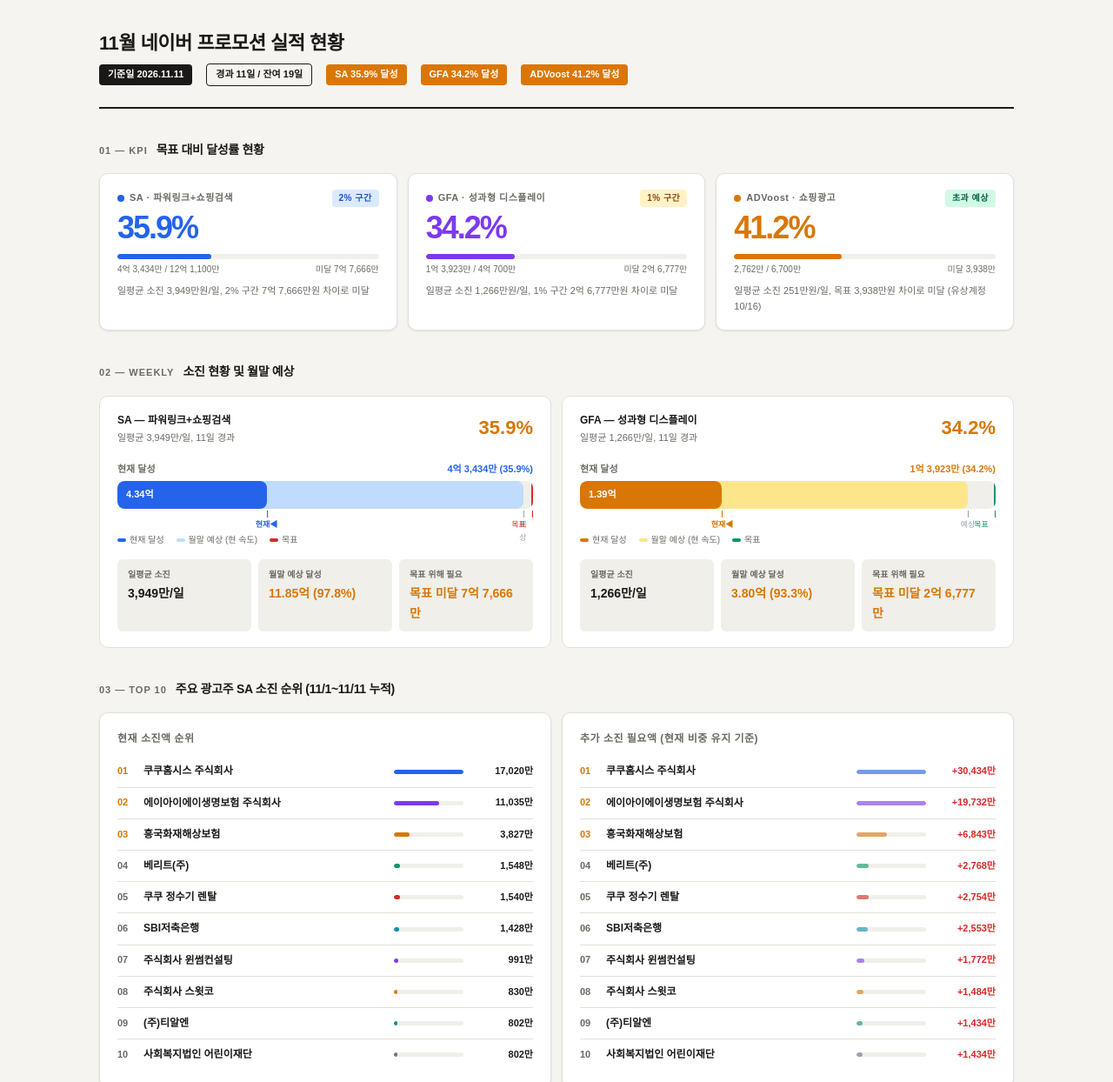
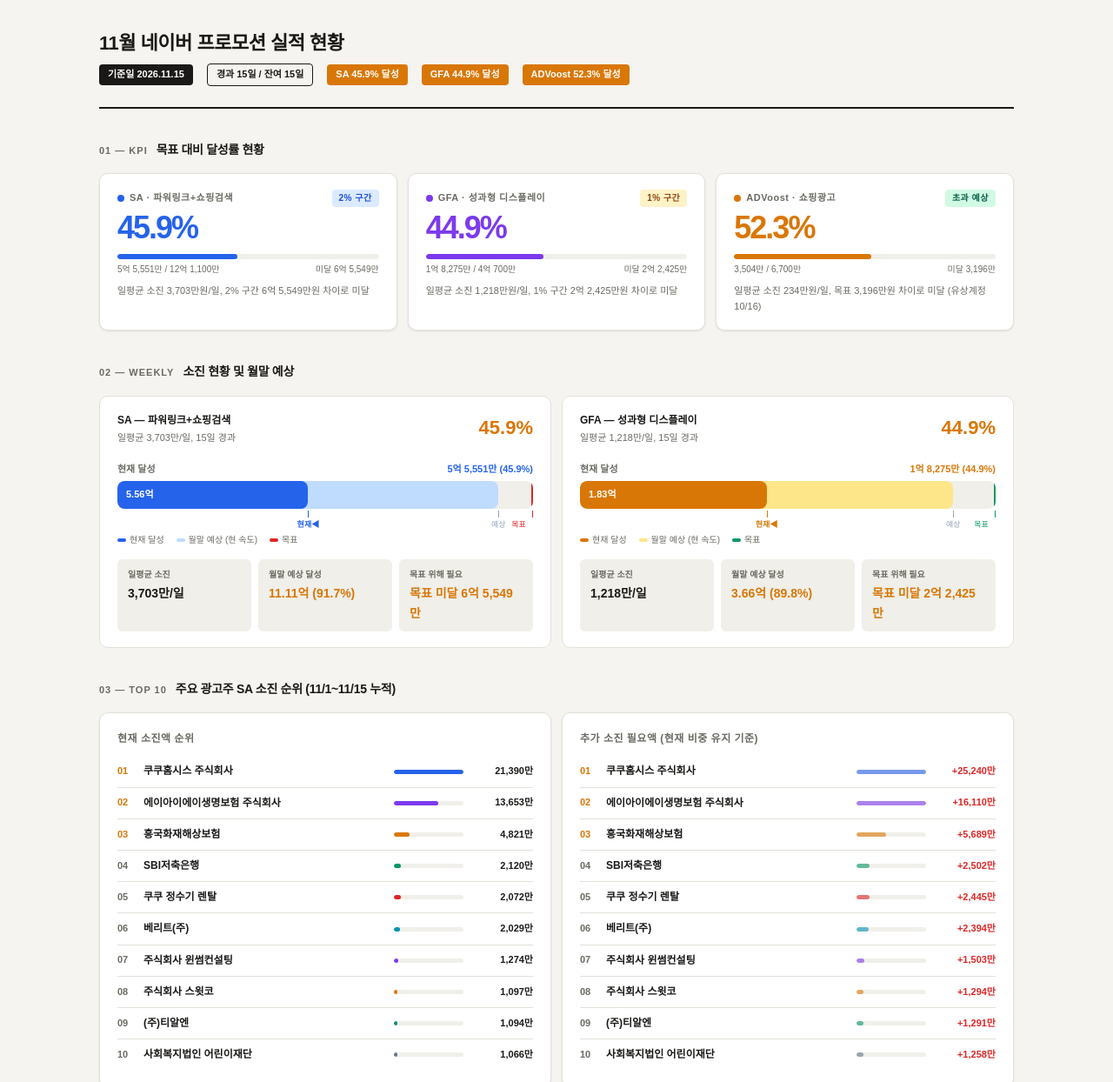
Before and after one commit to sora830812-del/naverpromo_202611, a plain HTML site: page index.html in a window 1280 px wide. Shown: the top 1244 px of the page at 87% size. Drawn offline with Linux system fonts and the light colour scheme; a web font is replaced by a local one.

Commit message:
11월 대시보드 11/15 기준 업데이트
Co-Authored-By: Claude Opus 5 <noreply@anthropic.com>
Claude-Session: https://claude.ai/code/session_01WdeaTGjQHzjB1TZFvyWyAh

```diff
--- a/index.html
+++ b/index.html
@@ -173,11 +173,11 @@ body { background: var(--bg); color: var(--text); font-family: 'Pretendard', san
   <div class="page-header">
     <h1>11월 네이버 프로모션 실적 현황</h1>
     <div class="header-meta">
-      <span class="badge">기준일 2026.11.11</span>
-      <span class="badge outline">경과 11일 / 잔여 19일</span>
-      <span class="badge warn">SA 35.9% 달성</span>
-      <span class="badge warn">GFA 34.2% 달성</span>
-      <span class="badge warn">ADVoost 41.2% 달성</span>
+      <span class="badge">기준일 2026.11.15</span>
+      <span class="badge outline">경과 15일 / 잔여 15일</span>
+      <span class="badge warn">SA 45.9% 달성</span>
+      <span class="badge warn">GFA 44.9% 달성</span>
+      <span class="badge warn">ADVoost 52.3% 달성</span>
     </div>
   </div>
 
@@ -195,15 +195,15 @@ body { background: var(--bg); color: var(--text); font-family: 'Pretendard', san
         SA · 파워링크+쇼핑검색
         <span class="tag tag-blue" style="margin-left:auto;">2% 구간</span>
       </div>
-      <div class="kpi-rate" style="color:#2563eb;">35.9%</div>
+      <div class="kpi-rate" style="color:#2563eb;">45.9%</div>
       <div class="kpi-bar-wrap" style="margin-top:12px;">
-        <div class="kpi-bar" style="width:35.9%; background:#2563eb;"></div>
+        <div class="kpi-bar" style="width:45.9%; background:#2563eb;"></div>
       </div>
       <div class="progress-row">
-        <span>4억 3,434만 / 12억 1,100만</span>
-        <span>미달 7억 7,666만</span>
+        <span>5억 5,551만 / 12억 1,100만</span>
+        <span>미달 6억 5,549만</span>
       </div>
-      <div class="kpi-detail" style="margin-top:8px;">일평균 소진 3,949만원/일, 2% 구간 7억 7,666만원 차이로 미달</div>
+      <div class="kpi-detail" style="margin-top:8px;">일평균 소진 3,703만원/일, 2% 구간 6억 5,549만원 차이로 미달</div>
     </div>
 
     <!-- GFA -->
@@ -213,15 +213,15 @@ body { background: var(--bg); color: var(--text); font-family: 'Pretendard', san
         GFA · 성과형 디스플레이
         <span class="tag tag-amber" style="margin-left:auto;">1% 구간</span>
       </div>
-      <div class="kpi-rate" style="color:#7c3aed;">34.2%</div>
+      <div class="kpi-rate" style="color:#7c3aed;">44.9%</div>
       <div class="kpi-bar-wrap" style="margin-top:12px;">
-        <div class="kpi-bar" style="width:34.2%; background:#7c3aed;"></div>
+        <div class="kpi-bar" style="width:44.9%; background:#7c3aed;"></div>
       </div>
       <div class="progress-row">
-        <span>1억 3,923만 / 4억 700만</span>
-        <span>미달 2억 6,777만</span>
+        <span>1억 8,275만 / 4억 700만</span>
+        <span>미달 2억 2,425만</span>
       </div>
-      <div class="kpi-detail" style="margin-top:8px;">일평균 소진 1,266만원/일, 1% 구간 2억 6,777만원 차이로 미달</div>
+      <div class="kpi-detail" style="margin-top:8px;">일평균 소진 1,218만원/일, 1% 구간 2억 2,425만원 차이로 미달</div>
     </div>
 
     <!-- ADVoost -->
@@ -231,15 +231,15 @@ body { background: var(--bg); color: var(--text); font-family: 'Pretendard', san
         ADVoost · 쇼핑광고
         <span class="tag tag-green" style="margin-left:auto;">초과 예상</span>
       </div>
-      <div class="kpi-rate" style="color:#d97706;">41.2%</div>
+      <div class="kpi-rate" style="color:#d97706;">52.3%</div>
       <div class="kpi-bar-wrap" style="margin-top:12px;">
-        <div class="kpi-bar" style="width:41.2%; background:#d97706;"></div>
+        <div class="kpi-bar" style="width:52.3%; background:#d97706;"></div>
       </div>
       <div class="progress-row">
-        <span>2,762만 / 6,700만</span>
-        <span>미달 3,938만</span>
+        <span>3,504만 / 6,700만</span>
+        <span>미달 3,196만</span>
       </div>
-      <div class="kpi-detail" style="margin-top:8px;">일평균 소진 251만원/일, 목표 3,938만원 차이로 미달 (유상계정 10/16)</div>
+      <div class="kpi-detail" style="margin-top:8px;">일평균 소진 234만원/일, 목표 3,196만원 차이로 미달 (유상계정 10/16)</div>
     </div>
   </div>
 
@@ -255,26 +255,26 @@ body { background: var(--bg); color: var(--text); font-family: 'Pretendard', san
       <div class="weekly-header">
         <div>
           <div class="weekly-title">SA — 파워링크+쇼핑검색</div>
-          <div style="font-size:11px; color:var(--text-muted); margin-top:2px;">일평균 3,949만/일, 11일 경과</div>
+          <div style="font-size:11px; color:var(--text-muted); margin-top:2px;">일평균 3,703만/일, 15일 경과</div>
         </div>
-        <div class="weekly-rate warn">35.9%</div>
+        <div class="weekly-rate warn">45.9%</div>
       </div>
 
       <div style="margin-top:18px;">
         <div style="display:flex; justify-content:space-between; font-size:11px; font-weight:600; margin-bottom:5px;">
           <span style="color:var(--text-muted);">현재 달성</span>
-          <span style="color:#2563eb;">4억 3,434만 (35.9%)</span>
+          <span style="color:#2563eb;">5억 5,551만 (45.9%)</span>
         </div>
         <div style="position:relative; height:32px; border-radius:8px; overflow:hidden; background:var(--surface2);">
-          <div style="position:absolute; left:0; top:0; width:97.8%; height:100%; background:#bfdbfe; border-radius:8px;"></div>
-          <div style="position:absolute; left:0; top:0; width:35.9%; height:100%; background:#2563eb; border-radius:8px; display:flex; align-items:center; padding-left:10px; font-size:11px; color:#fff; font-weight:600; white-space:nowrap;">4.34억</div>
+          <div style="position:absolute; left:0; top:0; width:91.7%; height:100%; background:#bfdbfe; border-radius:8px;"></div>
+          <div style="position:absolute; left:0; top:0; width:45.9%; height:100%; background:#2563eb; border-radius:8px; display:flex; align-items:center; padding-left:10px; font-size:11px; color:#fff; font-weight:600; white-space:nowrap;">5.56억</div>
           <div style="position:absolute; right:0; top:0; width:2px; height:100%; background:#dc2626;"></div>
         </div>
         <div style="position:relative; height:18px;">
-          <div style="position:absolute; left:35.9%; top:2px; width:1px; height:8px; background:#2563eb;"></div>
-          <div style="position:absolute; left:35.9%; top:11px; font-size:9px; color:#2563eb; font-weight:600; transform:translateX(-50%);">현재◀</div>
-          <div style="position:absolute; left:97.8%; top:2px; width:1px; height:8px; background:#94a3b8; border-left:1px dashed #94a3b8;"></div>
-          <div style="position:absolute; left:97.8%; top:11px; font-size:9px; color:#94a3b8; transform:translateX(-50%);">예상</div>
+          <div style="position:absolute; left:45.9%; top:2px; width:1px; height:8px; background:#2563eb;"></div>
+          <div style="position:absolute; left:45.9%; top:11px; font-size:9px; color:#2563eb; font-weight:600; transform:translateX(-50%);">현재◀</div>
+          <div style="position:absolute; left:91.7%; top:2px; width:1px; height:8px; background:#94a3b8; border-left:1px dashed #94a3b8;"></div>
+          <div style="position:absolute; left:91.7%; top:11px; font-size:9px; color:#94a3b8; transform:translateX(-50%);">예상</div>
           <div style="position:absolute; right:0; top:2px; width:1px; height:8px; background:#dc2626;"></div>
           <div style="position:absolute; right:0; top:11px; font-size:9px; color:#dc2626; transform:translateX(-50%);">목표</div>
         </div>
@@ -289,15 +289,15 @@ body { background: var(--bg); color: var(--text); font-family: 'Pretendard', san
       <div class="weekly-stat-row" style="margin-top:14px;">
         <div class="weekly-stat">
           <div class="ws-label">일평균 소진</div>
-          <div class="ws-value">3,949만/일</div>
+          <div class="ws-value">3,703만/일</div>
         </div>
         <div class="weekly-stat">
           <div class="ws-label">월말 예상 달성</div>
-          <div class="ws-value" style="color:var(--accent-amber);">11.85억 (97.8%)</div>
+          <div class="ws-value" style="color:var(--accent-amber);">11.11억 (91.7%)</div>
         </div>
         <div class="weekly-stat">
           <div class="ws-label">목표 위해 필요</div>
-          <div class="ws-value" style="color:var(--accent-amber);">목표 미달 7억 7,666만</div>
+          <div class="ws-value" style="color:var(--accent-amber);">목표 미달 6억 5,549만</div>
         </div>
       </div>
     </div>
@@ -307,26 +307,26 @@ body { background: var(--bg); color: var(--text); font-family: 'Pretendard', san
       <div class="weekly-header">
         <div>
           <div class="weekly-title">GFA — 성과형 디스플레이</div>
-          <div style="font-size:11px; color:var(--text-muted); margin-top:2px;">일평균 1,266만/일, 11일 경과</div>
+          <div style="font-size:11px; color:var(--text-muted); margin-top:2px;">일평균 1,218만/일, 15일 경과</div>
         </div>
-        <div class="weekly-rate warn">34.2%</div>
+        <div class="weekly-rate warn">44.9%</div>
       </div>
 
       <div style="margin-top:18px;">
         <div style="display:flex; justify-content:space-between; font-size:11px; font-weight:600; margin-bottom:5px;">
           <span style="color:var(--text-muted);">현재 달성</span>
-          <span style="color:#d97706;">1억 3,923만 (34.2%)</span>
+          <span style="color:#d97706;">1억 8,275만 (44.9%)</span>
         </div>
         <div style="position:relative; height:32px; border-radius:8px; overflow:hidden; background:var(--surface2);">
-          <div style="position:absolute; left:0; top:0; width:93.3%; height:100%; background:#fde68a; border-radius:8px;"></div>
-          <div style="position:absolute; left:0; top:0; width:34.2%; height:100%; background:#d97706; border-radius:8px; display:flex; align-items:center; padding-left:10px; font-size:11px; color:#fff; font-weight:600; white-space:nowrap;">1.39억</div>
+          <div style="position:absolute; left:0; top:0; width:89.8%; height:100%; background:#fde68a; border-radius:8px;"></div>
+          <div style="position:absolute; left:0; top:0; width:44.9%; height:100%; background:#d97706; border-radius:8px; display:flex; align-items:center; padding-left:10px; font-size:11px; color:#fff; font-weight:600; white-space:nowrap;">1.83억</div>
           <div style="position:absolute; right:0; top:0; width:2px; height:100%; background:#059669;"></div>
         </div>
         <div style="position:relative; height:18px;">
-          <div style="position:absolute; left:34.2%; top:2px; width:1px; height:8px; background:#d97706;"></div>
-          <div style="position:absolute; left:34.2%; top:11px; font-size:9px; color:#d97706; font-weight:600; transform:translateX(-50%);">현재◀</div>
-          <div style="position:absolute; left:93.3%; top:2px; width:1px; height:8px; background:#94a3b8; border-left:1px dashed #94a3b8;"></div>
-          <div style="position:absolute; left:93.3%; top:11px; font-size:9px; color:#94a3b8; transform:translateX(-50%);">예상</div>
+          <div style="position:absolute; left:44.9%; top:2px; width:1px; height:8px; background:#d97706;"></div>
+          <div style="position:absolute; left:44.9%; top:11px; font-size:9px; color:#d97706; font-weight:600; transform:translateX(-50%);">현재◀</div>
+          <div style="position:absolute; left:89.8%; top:2px; width:1px; height:8px; background:#94a3b8; border-left:1px dashed #94a3b8;"></div>
+          <div style="position:absolute; left:89.8%; top:11px; font-size:9px; color:#94a3b8; transform:translateX(-50%);">예상</div>
           <div style="position:absolute; right:0; top:2px; width:1px; height:8px; background:#059669;"></div>
           <div style="position:absolute; right:0; top:11px; font-size:9px; color:#059669; transform:translateX(-50%);">목표</div>
         </div>
@@ -341,15 +341,15 @@ body { background: var(--bg); color: var(--text); font-family: 'Pretendard', san
       <div class="weekly-stat-row" style="margin-top:14px;">
         <div class="weekly-stat">
           <div class="ws-label">일평균 소진</div>
-          <div class="ws-value">1,266만/일</div>
+          <div class="ws-value">1,218만/일</div>
         </div>
         <div class="weekly-stat">
           <div class="ws-label">월말 예상 달성</div>
-          <div class="ws-value" style="color:var(--accent-amber);">3.80억 (93.3%)</div>
+          <div class="ws-value" style="color:var(--accent-amber);">3.66억 (89.8%)</div>
         </div>
         <div class="weekly-stat">
           <div class="ws-label">목표 위해 필요</div>
-          <div class="ws-value" style="color:var(--accent-amber);">목표 미달 2억 6,777만</div>
+          <div class="ws-value" style="color:var(--accent-amber);">목표 미달 2억 2,425만</div>
         </div>
       </div>
     </div>
@@ -357,7 +357,7 @@ body { background: var(--bg); color: var(--text); font-family: 'Pretendard', san
 
   <div class="section-header">
     <span class="sec-num">03 — TOP 10</span>
-    <h2>주요 광고주 SA 소진 순위 (11/1~11/11 누적)</h2>
+    <h2>주요 광고주 SA 소진 순위 (11/1~11/15 누적)</h2>
   </div>
 
   <div class="two-col">
@@ -397,7 +397,7 @@ body { background: var(--bg); color: var(--text); font-family: 'Pretendard', san
     <div id="gfa-target-body"></div>
   </div>
   <div style="font-size:10px; color:var(--text-muted); margin-top:8px;">
-    ※ 계정별 목표액은 11월 계정별 목표배분 확정안 기준입니다 (모두투어 이관으로 제외). 월말 예상 = 현재 소진액 ÷ 경과일수(11일) × 전체일수(30일). 막대는 목표액(100%) 기준으로 정규화했습니다.
+    ※ 계정별 목표액은 11월 계정별 목표배분 확정안 기준입니다 (모두투어 이관으로 제외). 월말 예상 = 현재 소진액 ÷ 경과일수(15일) × 전체일수(30일). 막대는 목표액(100%) 기준으로 정규화했습니다.
   </div>
 
   <!-- ── 05 베네핏 계산기 ── -->
@@ -408,7 +408,7 @@ body { background: var(--bg); color: var(--text); font-family: 'Pretendard', san
 
   <div class="benefit-wrap">
     <div class="benefit-top">
-      <h3>베네핏 배분 계산기 <span class="needs-data">✓ 11/11 기준</span></h3>
+      <h3>베네핏 배분 계산기 <span class="needs-data">✓ 11/15 기준</span></h3>
       <div class="benefit-note" style="margin-top:6px;">
         보상액의 20% → 재원 | 제휴실 정액 10% | 잔여 90% → 부서별 MoM 배분 (증감률 50% + 증감금액 50%)
       </div>
@@ -444,7 +444,7 @@ body { background: var(--bg); color: var(--text); font-family: 'Pretendard', san
         📊 동일 기간 비교 — 10월 일할 vs 11월 누적
         <span class="tag tag-amber">MoM 배분 근거</span>
       </div>
-      <div class="mom-section-sub">11월 누적 실적(11일)과 10월 일할(11일)을 동일 기간 기준으로 비교. 수치 수정 가능합니다.</div>
+      <div class="mom-section-sub">11월 누적 실적(15일)과 10월 일할(15일)을 동일 기간 기준으로 비교. 수치 수정 가능합니다.</div>
 
       <div class="mom-grid">
         <div class="mom-col-header">부서</div>
@@ -455,36 +455,36 @@ body { background: var(--bg); color: var(--text); font-family: 'Pretendard', san
 
         <div class="mom-row" id="mom-row-1">
           <div class="mom-cell dept-label">마케팅본부</div>
-          <div class="mom-cell"><input type="number" id="apr-1" value="32816" oninput="calcBenefit()"></div>
-          <div class="mom-cell"><input type="number" id="may-1" value="33290" oninput="calcBenefit()"></div>
+          <div class="mom-cell"><input type="number" id="apr-1" value="44749" oninput="calcBenefit()"></div>
+          <div class="mom-cell"><input type="number" id="may-1" value="43009" oninput="calcBenefit()"></div>
           <div class="mom-cell"><span class="mom-delta" id="delta-1">—</span></div>
           <div class="mom-cell"><span class="mom-delta" id="rate-1">—</span></div>
         </div>
         <div class="mom-row" id="mom-row-2">
           <div class="mom-cell dept-label">IMC본부</div>
-          <div class="mom-cell"><input type="number" id="apr-2" value="19332" oninput="calcBenefit()"></div>
-          <div class="mom-cell"><input type="number" id="may-2" value="21912" oninput="calcBenefit()"></div>
+          <div class="mom-cell"><input type="number" id="apr-2" value="26362" oninput="calcBenefit()"></div>
+          <div class="mom-cell"><input type="number" id="may-2" value="27985" oninput="calcBenefit()"></div>
           <div class="mom-cell"><span class="mom-delta" id="delta-2">—</span></div>
           <div class="mom-cell"><span class="mom-delta" id="rate-2">—</span></div>
         </div>
         <div class="mom-row" id="mom-row-3">
           <div class="mom-cell dept-label">그로스팀</div>
-          <div class="mom-cell"><input type="number" id="apr-3" value="739" oninput="calcBenefit()"></div>
-          <div class="mom-cell"><input type="number" id="may-3" value="658" oninput="calcBenefit()"></div>
+          <div class="mom-cell"><input type="number" id="apr-3" value="1008" oninput="calcBenefit()"></div>
+          <div class="mom-cell"><input type="number" id="may-3" value="871" oninput="calcBenefit()"></div>
           <div class="mom-cell"><span class="mom-delta" id="delta-3">—</span></div>
           <div class="mom-cell"><span class="mom-delta" id="rate-3">—</span></div>
         </div>
         <div class="mom-row" id="mom-row-4">
           <div class="mom-cell dept-label">미디어제휴실</div>
-          <div class="mom-cell"><input type="number" id="apr-4" value="694" oninput="calcBenefit()"></div>
-          <div class="mom-cell"><input type="number" id="may-4" value="1050" oninput="calcBenefit()"></div>
+          <div class="mom-cell"><input type="number" id="apr-4" value="947" oninput="calcBenefit()"></div>
+          <div class="mom-cell"><input type="number" id="may-4" value="1386" oninput="calcBenefit()"></div>
           <div class="mom-cell"><span class="mom-delta" id="delta-4">—</span></div>
           <div class="mom-cell"><span class="mom-delta" id="rate-4">—</span></div>
         </div>
       </div>
 
       <div style="font-size:10px; color:var(--text-muted); margin-top:8px;">
-        ※ 부서 매출은 프로모션 지급(안)_260831(마감).xlsx '광고주정리' 시트의 계정별 부서 매핑을 10·11월 raw에 적용해 재계산 (SA+GFA 합산). 쿠쿠전자(73905)는 IMC본부 70% · 마케팅본부 30%로 분할 반영. 10월 = 10월 최종 일할(11일). 예상 보상액 = SA 목표 12.11억×2%, GFA 목표 4.07억×1% (각 구간 달성 가정)
+        ※ 부서 매출은 프로모션 지급(안)_260831(마감).xlsx '광고주정리' 시트의 계정별 부서 매핑을 10·11월 raw에 적용해 재계산 (SA+GFA 합산). 쿠쿠전자(73905)는 IMC본부 70% · 마케팅본부 30%로 분할 반영. 10월 = 10월 최종 일할(15일). 예상 보상액 = SA 목표 12.11억×2%, GFA 목표 4.07억×1% (각 구간 달성 가정)
       </div>
     </div>
 
@@ -536,7 +536,7 @@ body { background: var(--bg); color: var(--text); font-family: 'Pretendard', san
 
   <!-- 푸터 -->
   <div class="page-footer">
-    <span>기준일 2026.11.11, 데이터: 네이버 성과형광고 로우데이터 (11/11 기준), SA 합계는 raw 시트 직접 합산값</span>
+    <span>기준일 2026.11.15, 데이터: 네이버 성과형광고 로우데이터 (11/15 기준), SA 합계는 raw 시트 직접 합산값</span>
     <span>미디어제휴실 · 담당: 깨발</span>
   </div>
 
@@ -544,19 +544,19 @@ body { background: var(--bg); color: var(--text); font-family: 'Pretendard', san
 
 <script>
 const top10 = [
-  { name: '쿠쿠홈시스 주식회사', amount: 17020 },
-  { name: '에이아이에이생명보험 주식회사', amount: 11035 },
-  { name: '흥국화재해상보험', amount: 3827 },
-  { name: '베리트(주)', amount: 1548 },
-  { name: '쿠쿠 정수기 렌탈', amount: 1540 },
-  { name: 'SBI저축은행', amount: 1428 },
-  { name: '주식회사 윈썸컨설팅', amount: 991 },
-  { name: '주식회사 스윗코', amount: 830 },
-  { name: '(주)티알엔', amount: 802 },
-  { name: '사회복지법인 어린이재단', amount: 802 },
+  { name: '쿠쿠홈시스 주식회사', amount: 21390 },
+  { name: '에이아이에이생명보험 주식회사', amount: 13653 },
+  { name: '흥국화재해상보험', amount: 4821 },
+  { name: 'SBI저축은행', amount: 2120 },
+  { name: '쿠쿠 정수기 렌탈', amount: 2072 },
+  { name: '베리트(주)', amount: 2029 },
+  { name: '주식회사 윈썸컨설팅', amount: 1274 },
+  { name: '주식회사 스윗코', amount: 1097 },
+  { name: '(주)티알엔', amount: 1094 },
+  { name: '사회복지법인 어린이재단', amount: 1066 },
 ];
 
-const SA_TOTAL = 43434;
+const SA_TOTAL = 55551;
 const SA_TARGET = 121100;
 const SA_REMAIN = SA_TARGET - SA_TOTAL;
 
@@ -608,23 +608,23 @@ function paceColor(pct) {
 }
 
 const saTargets = [
-  { name: 'AIA생명', spent: 110318276, goal: 361000000 },
-  { name: '쿠쿠(일시불)', spent: 109857280, goal: 225000000 },
-  { name: '쿠쿠(렌탈)', spent: 60343440, goal: 159000000 },
-  { name: '흥국화재TM', spent: 38267285, goal: 109000000 },
-  { name: 'SBI저축은행', spent: 14284090, goal: 58000000 },
-  { name: '신한EZ손해보험', spent: 4867779, goal: 19000000 },
-  { name: '쇼핑엔티', spent: 8017324, goal: 19000000 },
-  { name: '키움에셋플래너', spent: 3610044, goal: 16000000 },
+  { name: 'AIA생명', spent: 136479171, goal: 361000000 },
+  { name: '쿠쿠(일시불)', spent: 137752808, goal: 225000000 },
+  { name: '쿠쿠(렌탈)', spent: 76144638, goal: 159000000 },
+  { name: '흥국화재TM', spent: 48210509, goal: 109000000 },
+  { name: 'SBI저축은행', spent: 21198972, goal: 58000000 },
+  { name: '신한EZ손해보험', spent: 7086510, goal: 19000000 },
+  { name: '쇼핑엔티', spent: 10939455, goal: 19000000 },
+  { name: '키움에셋플래너', spent: 4717995, goal: 16000000 },
 ];
 const gfaTargets = [
-  { name: 'AIA생명', spent: 30414475, goal: 132000000 },
-  { name: '쿠쿠(일시불+렌탈)', spent: 35547398, goal: 105000000 },
-  { name: '쿠쿠(렌탈)', spent: 23948560, goal: 69000000 },
-  { name: '흥국화재TM', spent: 9958757, goal: 25000000 },
-  { name: '키움에셋플래너', spent: 33853986, goal: 61000000 },
+  { name: 'AIA생명', spent: 43024469, goal: 132000000 },
+  { name: '쿠쿠(일시불+렌탈)', spent: 45629213, goal: 105000000 },
+  { name: '쿠쿠(렌탈)', spent: 29892877, goal: 69000000 },
+  { name: '흥국화재TM', spent: 12243326, goal: 25000000 },
+  { name: '키움에셋플래너', spent: 45293705, goal: 61000000 },
 ];
-const T_ELAPSED = 11, T_TOTAL_DAYS = 30;
+const T_ELAPSED = 15, T_TOTAL_DAYS = 30;
 
 function renderTargetTable(bodyId, rows, baseColor) {
   const wrap = document.getElementById(bodyId);
```
